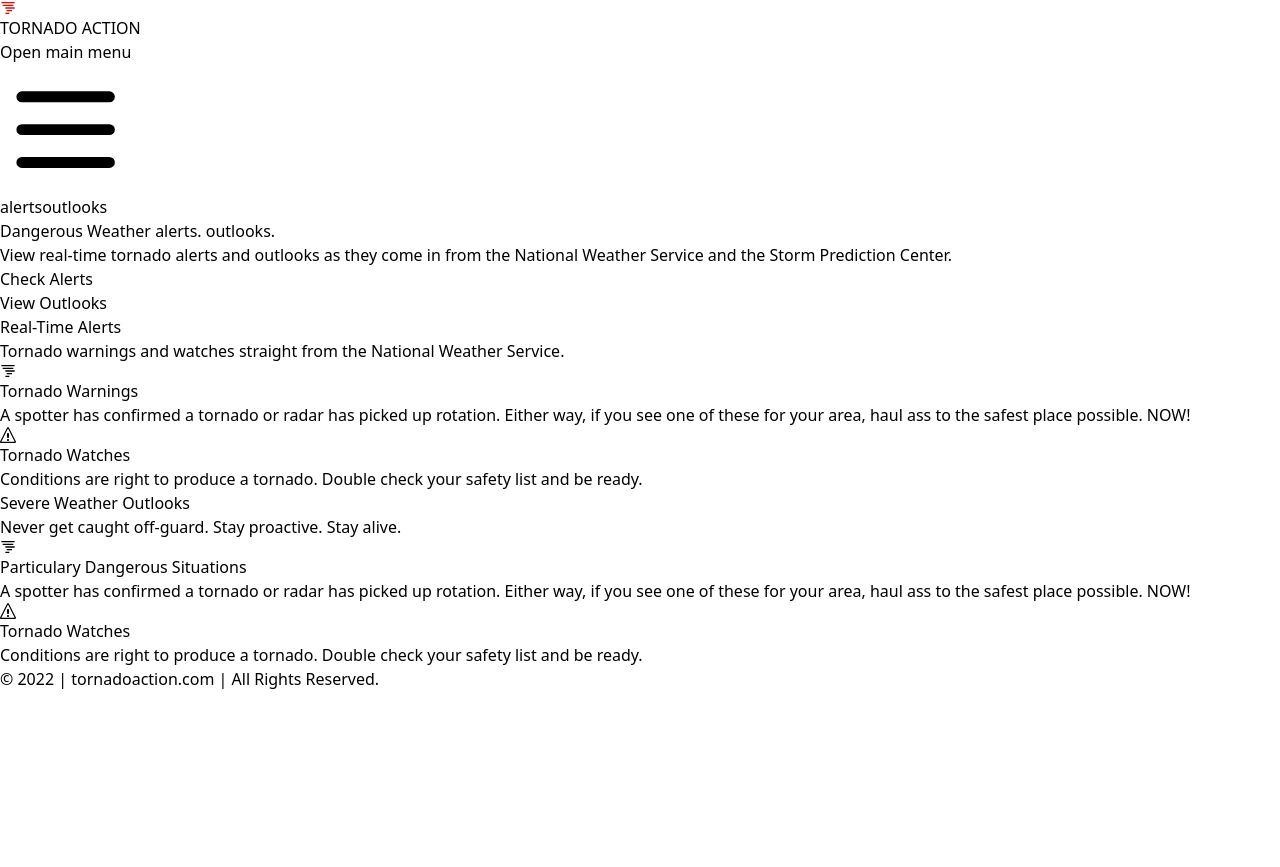
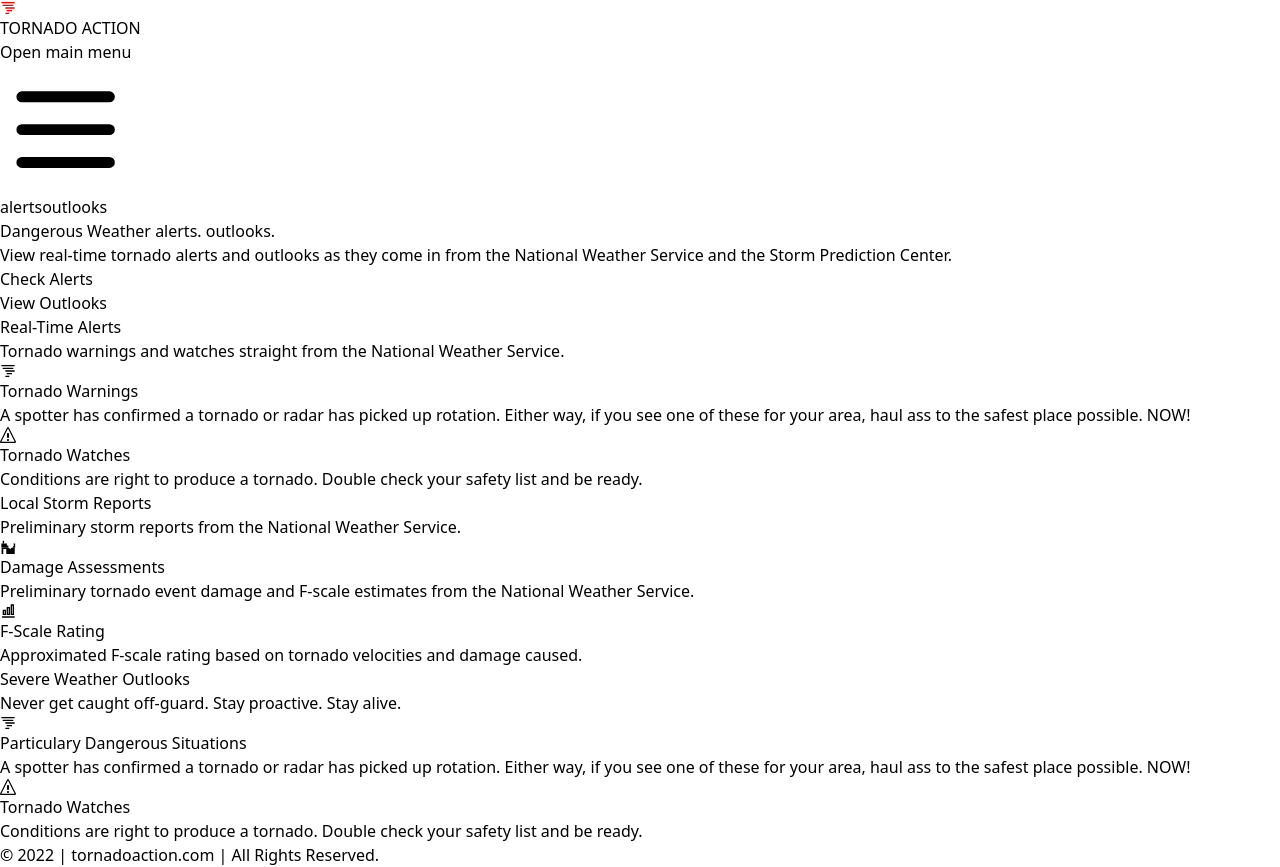
Before and after one commit to modevx/tornado-warned, a Next.js app: page / in a window 1280 px wide. Before the commit the page ends 800 px from the top, so only its background shows below. Built offline with nearby package versions, Linux system fonts and the light colour scheme.

Commit message:
add LSR feature section

```diff
--- a/constants/features.js
+++ b/constants/features.js
@@ -1,5 +1,6 @@
-import { RiTornadoLine } from "react-icons/ri";
+import { RiNumbersLine, RiTornadoLine } from "react-icons/ri";
 import { ImWarning } from "react-icons/im";
+import { GiDamagedHouse } from "react-icons/gi";
 
 export const features = [
 	{
@@ -22,6 +23,24 @@ export const features = [
 		],
 	},
 	{
+		name: "Local Storm Reports",
+		tagline: "Preliminary storm reports from the National Weather Service.",
+		benefits: [
+			{
+				name: "Damage Assessments",
+				description:
+					"Preliminary tornado event damage and F-scale estimates from the National Weather Service.",
+				icon: GiDamagedHouse,
+			},
+			{
+				name: "F-Scale Rating",
+				description:
+					"Approximated F-scale rating based on tornado velocities and damage caused.",
+				icon: RiNumbersLine,
+			},
+		],
+	},
+	{
 		name: "Severe Weather Outlooks",
 		tagline: "Never get caught off-guard.  Stay proactive.  Stay alive.",
 		benefits: [
```
